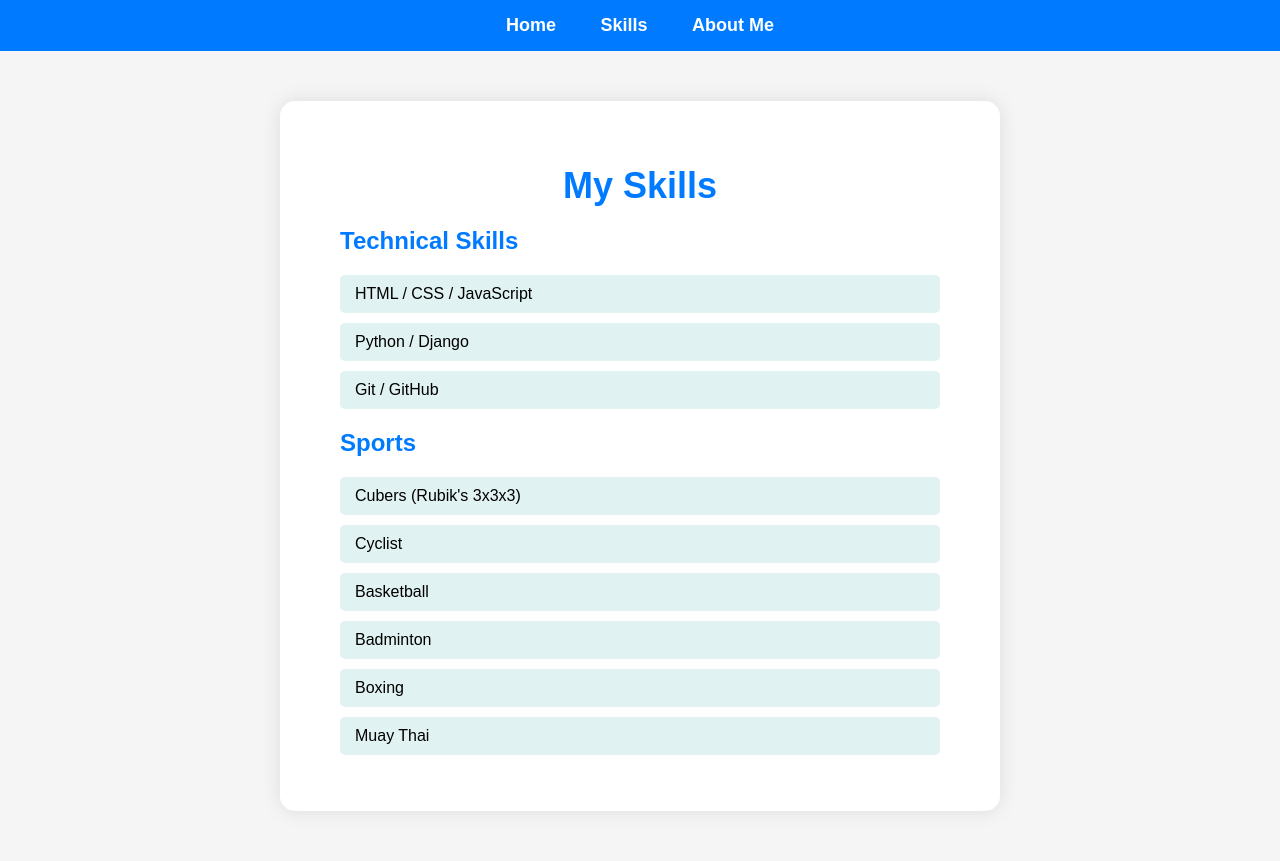
After one commit to drexelicabernreyes457-tech/portfolionidrex, a Django app: page /skills/ in a window 1280 px wide. The commit adds this page. Run offline with Django 5.2, Linux system fonts and the light colour scheme.

Commit message:
Initial commit - add portfolio project

```diff
--- /dev/null
+++ b/drexapp/templates/skills.html
@@ -0,0 +1,107 @@
+<!DOCTYPE html>
+<html lang="en">
+<head>
+    <meta charset="UTF-8">
+    <meta name="viewport" content="width=device-width, initial-scale=1.0">
+    <title>My Skills</title>
+    <style>
+        body {
+            font-family: Arial, sans-serif;
+            background-color: #f5f5f5;
+            margin: 0;
+            padding: 0;
+            text-align: center;
+        }
+
+        /* Navigation bar styling */
+        nav {
+            background-color: #007bff;
+            padding: 15px 0;
+        }
+
+        nav a {
+            margin: 0 20px;
+            text-decoration: none;
+            color: white;
+            font-weight: bold;
+            font-size: 18px;
+            transition: color 0.3s;
+        }
+
+        nav a:hover {
+            color: #ffd700;
+        }
+
+        .card {
+            background-color: white;
+            padding: 40px 60px;
+            border-radius: 15px;
+            box-shadow: 0 0 20px rgba(0,0,0,0.1);
+            max-width: 600px;
+            margin: 50px auto;
+            text-align: left;
+        }
+
+        .card h1 {
+            font-size: 36px;
+            color: #007bff;
+            margin-bottom: 20px;
+            text-align: center;
+        }
+
+        .card h2 {
+            color: #007bff;
+            margin-top: 20px;
+        }
+
+        ul {
+            list-style-type: none;
+            padding: 0;
+        }
+
+        .skill {
+            background-color: #e0f2f1;
+            margin-bottom: 10px;
+            padding: 10px 15px;
+            border-radius: 5px;
+            transition: transform 0.2s;
+        }
+
+        .skill:hover {
+            transform: scale(1.03);
+        }
+    </style>
+</head>
+<body>
+
+    <!-- Navigation Bar -->
+    <nav>
+        <a href="{% url 'portfolio' %}">Home</a>
+        <a href="{% url 'skills' %}">Skills</a>
+        <a href="{% url 'about' %}">About Me</a>
+    </nav>
+
+    <!-- Skills Card -->
+    <div class="card">
+        <h1>My Skills</h1>
+
+        <h2>Technical Skills</h2>
+        <ul>
+            <li class="skill">HTML / CSS / JavaScript</li>
+            <li class="skill">Python / Django</li>
+            <li class="skill">Git / GitHub</li>
+        </ul>
+
+        <h2>Sports</h2>
+        <ul>
+            <li class="skill">Cubers (Rubik's 3x3x3)</li>
+            <li class="skill">Cyclist</li>
+            <li class="skill">Basketball</li>
+            <li class="skill">Badminton</li>
+            <li class="skill">Boxing</li>
+            <li class="skill">Muay Thai</li>
+        </ul>
+    </div>
+
+</body>
+</html>
--- a/drexapp/views.py
+++ b/drexapp/views.py
@@ -1,4 +1,10 @@
 from django.shortcuts import render
 
 def portfolio(request):
-    return render(request, "portfolio.html")
+    return render(request, 'portfolio.html')
+
+def skills(request):
+    return render(request, 'skills.html')
+
+def about(request):
+    return render(request, 'about.html')
--- a/drexproj/urls.py
+++ b/drexproj/urls.py
@@ -15,10 +15,12 @@ Including another URLconf
     2. Add a URL to urlpatterns:  path('blog/', include('blog.urls'))
 """
 from django.contrib import admin
-from django.urls import path, include
-
-from django.urls import path, include
+from django.urls import path
+from drexapp import views  # replace 'myapp' with your app name
 
 urlpatterns = [
-    path("", include("drexapp.urls")),
+    path('admin/', admin.site.urls),
+    path('', views.portfolio, name='portfolio'),
+    path('skills/', views.skills, name='skills'),
+    path('about/', views.about, name='about'),  # new URL for About Me
 ]
```
Also changed, not shown: drexapp/templates/about.html (added, +76 -0 lines), drexapp/templates/portfolio.html (+40 -35 lines).
